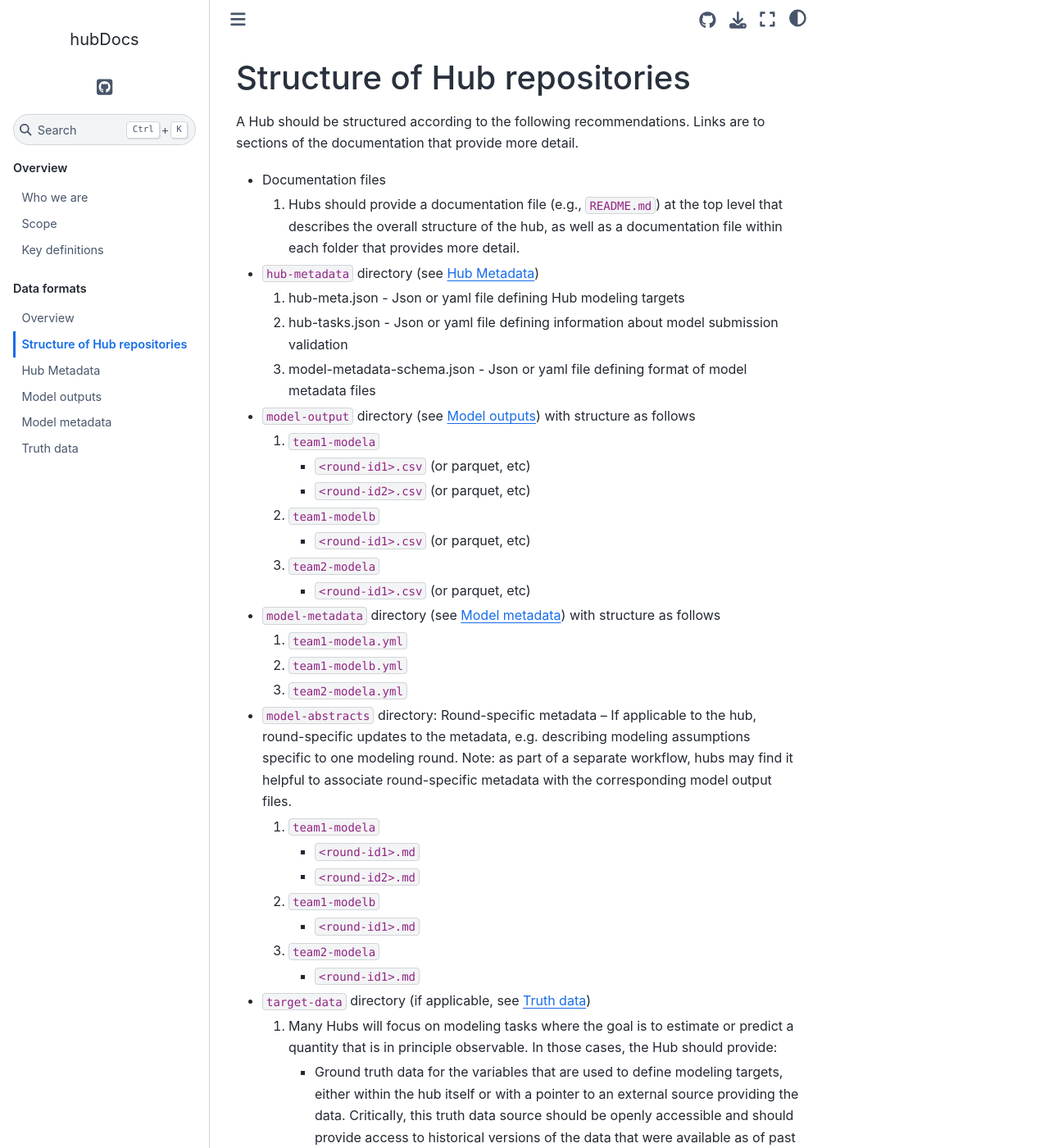
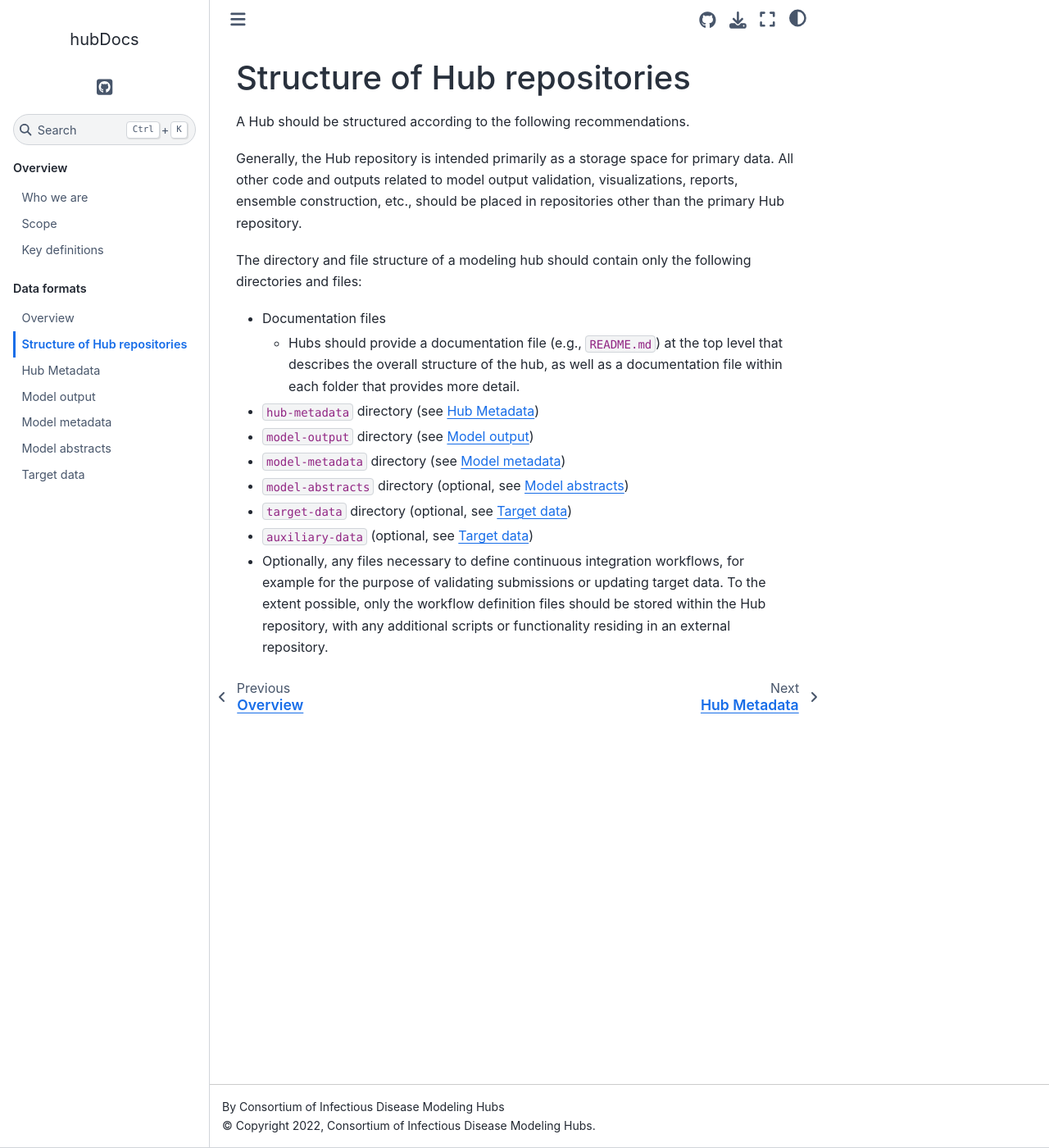
Before and after one commit to hubverse-org/hubDocs, a Sphinx documentation site: the page built from docs/source/format/hub-structure.md, in a window 1280 px wide and 1400 px high. Shown: the whole window at 82% size. Built offline with Sphinx 7.4.7 and the Sphinx Book theme 1.1.4, drawn with Linux system fonts in a browser that asks for light colours; pages that are not in the unit, such as notebooks, are missing from menus; some of the changed text lies outside the part shown.

Commit message:
moving directory structure section to main pages of data formats docs

```diff
--- a/docs/source/format/hub-structure.md
+++ b/docs/source/format/hub-structure.md
@@ -1,49 +1,24 @@
 # Structure of Hub repositories
 
-A Hub should be structured according to the following recommendations. Links are to sections of the documentation that provide more detail.
+A Hub should be structured according to the following recommendations.
+
+Generally, the Hub repository is intended primarily as a storage space for primary data. All other code and outputs related to model output validation, visualizations, reports, ensemble construction, etc., should be placed in repositories other than the primary Hub repository.
+
+The directory and file structure of a modeling hub should contain only the following directories and files:
 
 * Documentation files
-   1. Hubs should provide a documentation file (e.g., `README.md`) at the top level that describes the overall structure of the hub, as well as a documentation file within each folder that provides more detail.
+   * Hubs should provide a documentation file (e.g., `README.md`) at the top level that describes the overall structure of the hub, as well as a documentation file within each folder that provides more detail.
 
 * `hub-metadata` directory (see {doc}`/format/hub-metadata`)
-   1. hub-meta.json - Json or yaml file defining Hub modeling targets
-   2. hub-tasks.json - Json or yaml file defining information about model submission validation
-   3. model-metadata-schema.json - Json or yaml file defining format of model metadata files
 
-* `model-output` directory (see {doc}`/format/model-outputs`) with structure as follows
-   1. `team1-modela`
-      * `<round-id1>.csv` (or parquet, etc)
-      * `<round-id2>.csv` (or parquet, etc)
-   2. `team1-modelb`
-      * `<round-id1>.csv` (or parquet, etc)
-   3. `team2-modela`
-      * `<round-id1>.csv` (or parquet, etc)
+* `model-output` directory (see {doc}`/format/model-output`)
 
-* `model-metadata` directory (see {doc}`/format/model-metadata`)  with structure as follows
-   1. `team1-modela.yml`
-   2. `team1-modelb.yml`
-   3. `team2-modela.yml`
+* `model-metadata` directory (see {doc}`/format/model-metadata`)
 
-* `model-abstracts` directory: Round-specific metadata – If applicable to the hub, round-specific updates to the metadata, e.g. describing modeling assumptions specific to one modeling round. Note: as part of a separate workflow, hubs may find it helpful to associate round-specific metadata with the corresponding model output files.
-   1. `team1-modela`
-      * `<round-id1>.md`
-      * `<round-id2>.md`
-   2. `team1-modelb`
-      * `<round-id1>.md`
-   3. `team2-modela`
-      * `<round-id1>.md`
+* `model-abstracts` directory (optional, see {doc}`/format/model-abstracts`)
 
-* `target-data` directory (if applicable, see {doc}`/format/truth-data`)
-   1. Many Hubs will focus on modeling tasks where the goal is to estimate or predict a quantity that is in principle observable. In those cases, the Hub should provide:
-      * Ground truth data for the variables that are used to define modeling targets, either within the hub itself or with a pointer to an external source providing the data. Critically, this truth data source should be openly accessible and should provide access to historical versions of the data that were available as of past dates.
-      * A precise specification of how all modeling targets can be calculated from the ground truth data, ideally with functions implementing those calculations in multiple commonly used programming languages
+* `target-data` directory (optional, see {doc}`/format/target-data`)
 
-* `auxiliary-data` (optional)
-   1. Other data sources that models might want to use as inputs
-   2. outliers
-   3. locations
+* `auxiliary-data` (optional, see {doc}`/format/target-data`)
 
 * Optionally, any files necessary to define continuous integration workflows, for example for the purpose of validating submissions or updating target data. To the extent possible, only the workflow definition files should be stored within the Hub repository, with any additional scripts or functionality residing in an external repository.
-
-
-The Hub repository is intended primarily as a storage space for primary data. All other code and outputs related to model output validation, visualizations, reports, ensemble construction, etc., should be placed in repositories other than the primary Hub repository.
```
Also changed, not shown: docs/source/format/hub-metadata.md (+9 -8 lines), docs/source/format/model-abstracts.md (added, +17 -0 lines), docs/source/format/model-metadata.md (+10 -0 lines), docs/source/format/model-output.md (renamed from docs/source/format/model-outputs.md, +14 -2 lines), docs/source/format/target-data.md (renamed from docs/source/format/truth-data.md, +14 -1 lines), docs/source/index.md (+3 -2 lines).
